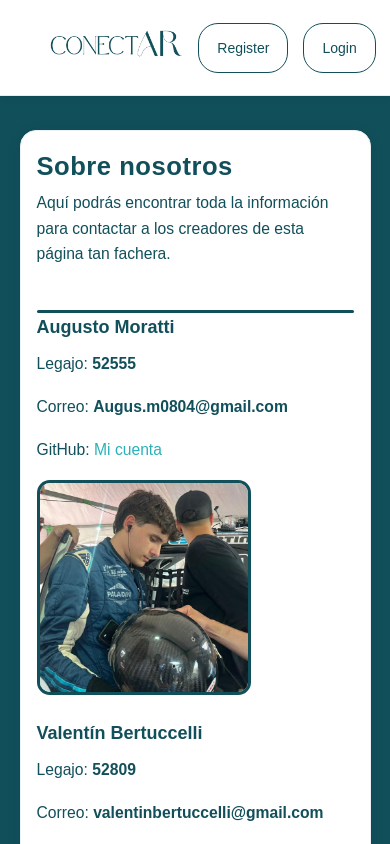
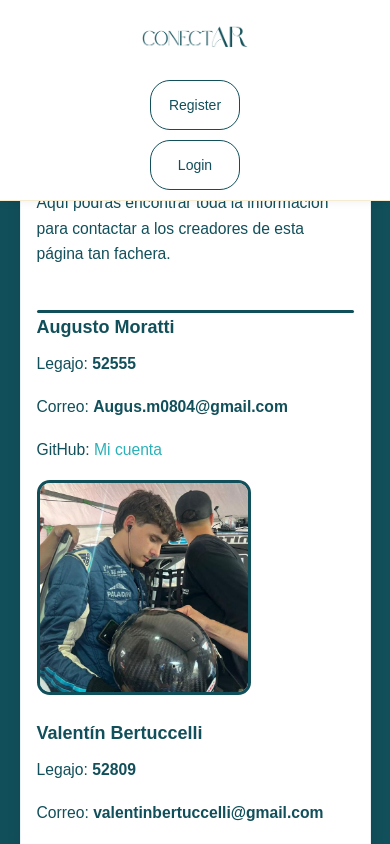
Before and after one commit to AugustoMoratti/TP-DSW-2025-Moratti-Soto-Cossia-Bertuccelli, a React (Vite) app in the folder Frontend/conectar/: page /contact in a window 390 px wide. Shown: the top 844 px of the page. Built offline with nearby package versions, Linux system fonts and the light colour scheme; no server answers.

Commit message:
Header es responsive

```diff
--- a/Frontend/conectar/src/components/header/header.css
+++ b/Frontend/conectar/src/components/header/header.css
@@ -68,3 +68,31 @@
   color: #fff;
   border: 1px solid #fff;
 }
+
+
+
+@media (max-width: 768px) {
+  .header-container {
+    flex-direction: column;
+    align-items: center;
+    padding: 10px 20px;
+    gap: 10px;
+  }
+
+  .logo_header {
+    height: 60px;
+  }
+
+  .header-btns {
+    flex-direction: column;
+    gap: 10px;
+  }
+
+  .header-btn,
+  .header-btn2 {
+    width: 100%;
+    max-width: 250px;
+    text-align: center;
+    margin-left: 0;
+  }
+}
```
